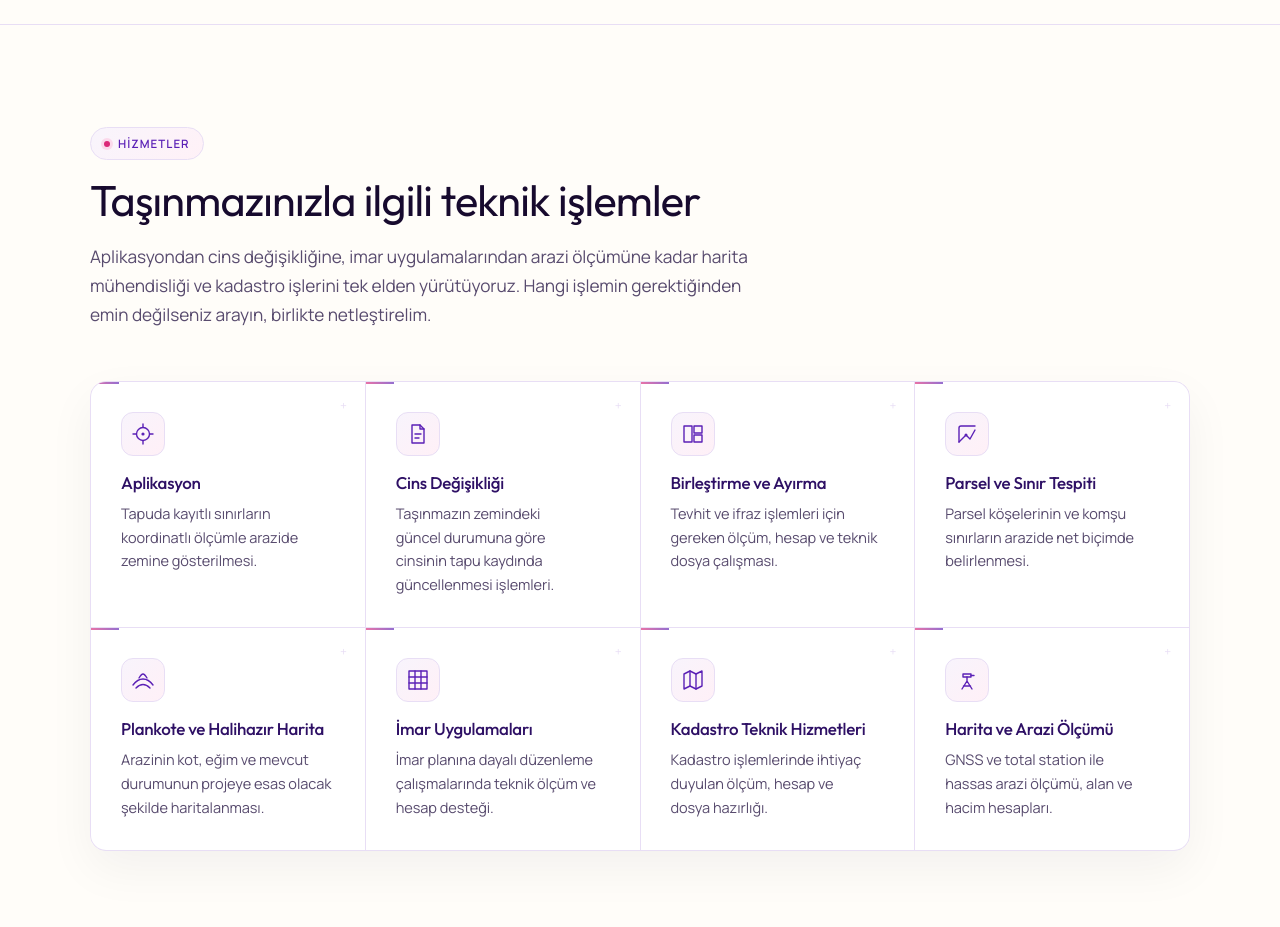
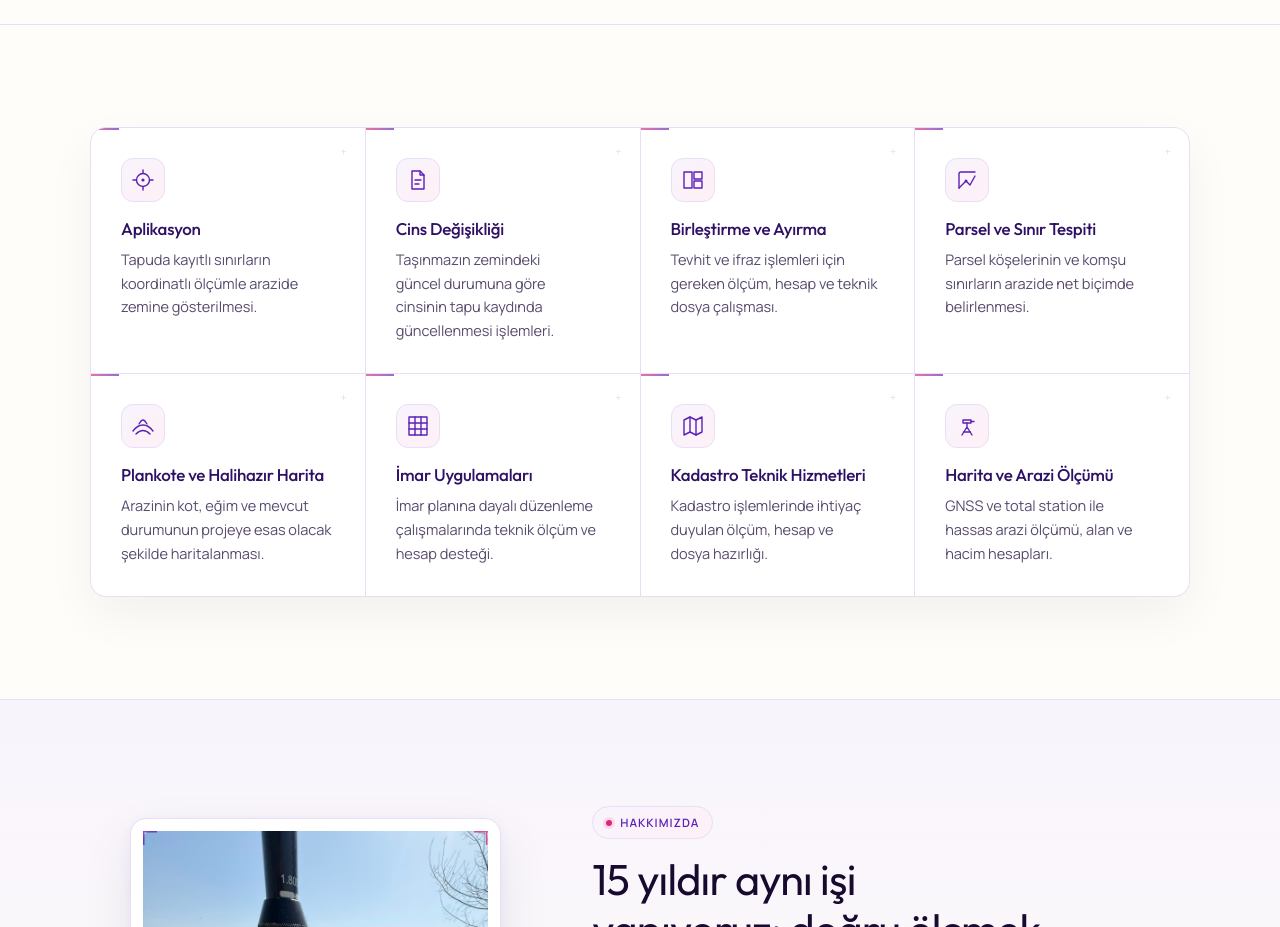
Before and after one commit to frhttaspinar/aslanturkharita-web, a Next.js app: page / in a window 1280 px wide. Shown: the part 860-1787 px from the top of the page. Built offline with nearby package versions, Linux system fonts and the light colour scheme; no server answers.

Commit message:
refactor: remove services intro and keep service cards

```diff
--- a/src/components/Services.tsx
+++ b/src/components/Services.tsx
@@ -4,18 +4,8 @@ import Reveal from "./Reveal";
 
 export default function Services() {
   return (
-    <section className="section" id="hizmetler">
+    <section className="section" id="hizmetler" aria-label="Hizmetlerimiz">
       <div className="wrap">
-        <div className="section-head">
-          <span className="eyebrow">Hizmetler</span>
-          <h2 className="h2">Taşınmazınızla ilgili teknik işlemler</h2>
-          <p className="lede">
-            Aplikasyondan cins değişikliğine, imar uygulamalarından arazi ölçümüne kadar harita
-            mühendisliği ve kadastro işlerini tek elden yürütüyoruz. Hangi işlemin gerektiğinden
-            emin değilseniz arayın, birlikte netleştirelim.
-          </p>
-        </div>
-
         <Reveal>
           <ul className="services__grid">
             {services.map((service) => (
```
